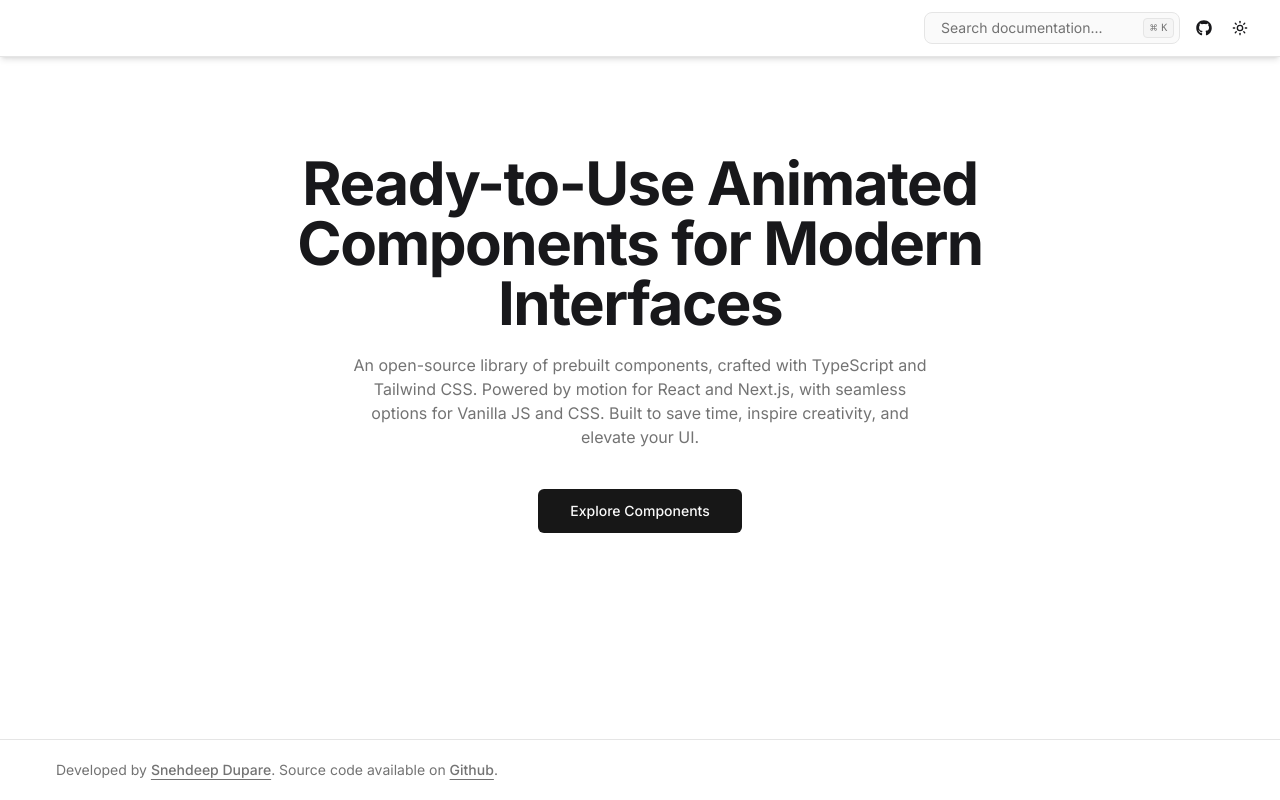
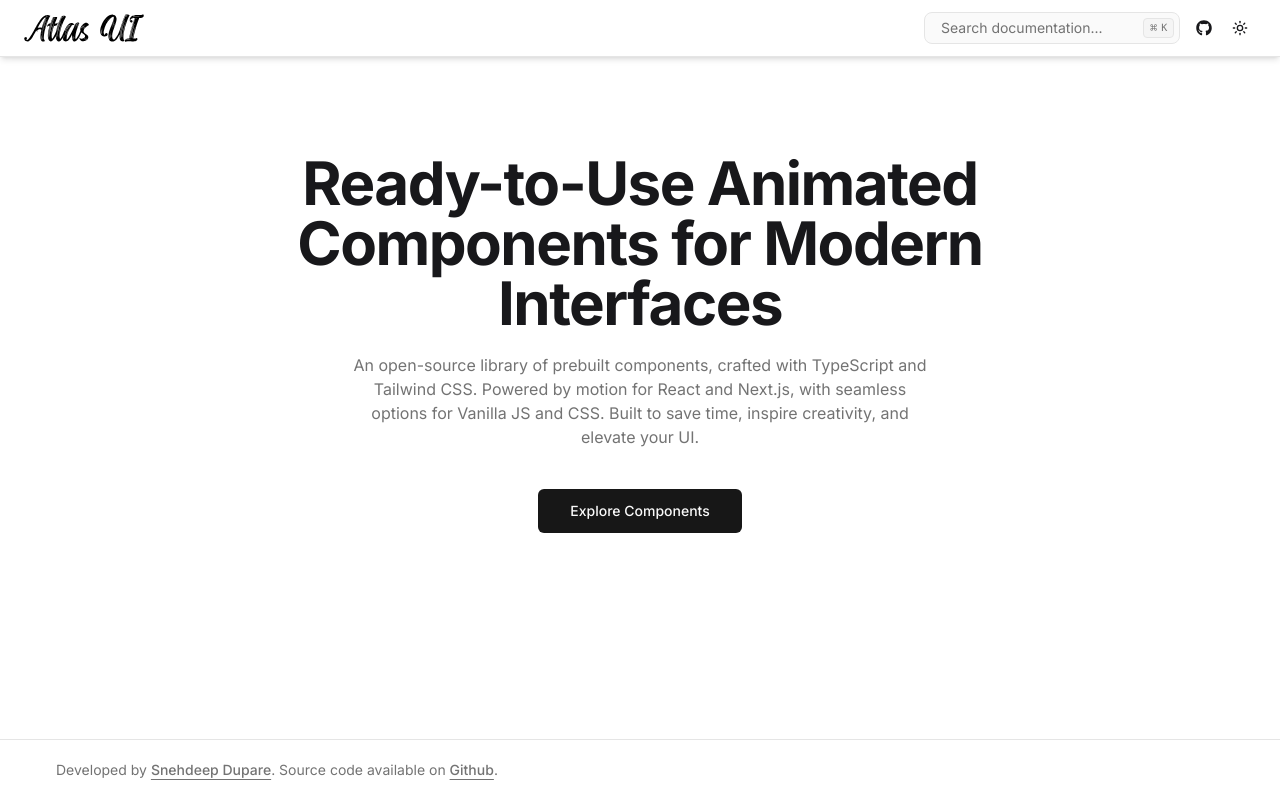
Before and after one commit to SnehdeepDupare/atlas-ui, a Next.js app: page / in a window 1280 px wide. Built offline with nearby package versions, Linux system fonts and the light colour scheme.

Commit message:
update logo for light mode

```diff
--- a/components/header.tsx
+++ b/components/header.tsx
@@ -50,6 +50,7 @@ export const Header = () => {
                         alt="Atlas UI Logo"
                         width={120}
                         height={40}
+                        className="invert dark:invert-0"
                       />
                     </Link>
                   </SheetTitle>
@@ -65,7 +66,7 @@ export const Header = () => {
               alt="Atlas UI Logo"
               width={120}
               height={40}
-              className="hidden md:block"
+              className="hidden md:block invert dark:invert-0"
             />
 
             <Image
```
